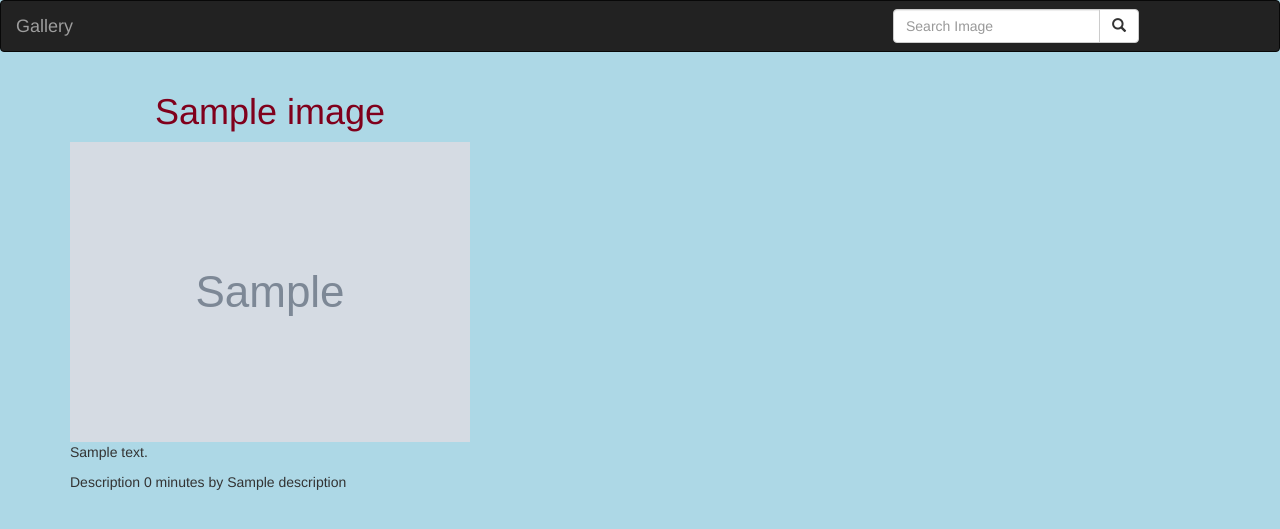
After one commit to nuriath/Django-Photo-Gallery, a Django app: template photos/templates/all-photos/image.html in a window 1280 px wide. The commit adds this page. Shown: the top 529 px of the page. Run offline with Django 3.2, Linux system fonts and the light colour scheme; the template is opened without the code that fills it: most values are stand-ins (such as "Sample title", 1, 10 or a date in 2020); grey boxes marked "Sample" are stand-in pictures; some libraries are stand-ins or nearby versions.

Commit message:
add styles

```diff
--- a/photos/models.py
+++ b/photos/models.py
@@ -64,7 +64,7 @@ class Image(models.Model):
         self.filter_by_location()
 
     @classmethod
-    def search_by_title(cls,search_term):
+    def search_by_category(cls,search_term):
         photos = cls.objects.filter(name__icontains=search_term)
         return photos
 
--- /dev/null
+++ b/photos/templates/all-photos/image.html
@@ -0,0 +1,20 @@
+{%extends 'all-photos/base.html'%}
+
+{% block content %}
+
+<div class="container">
+
+    <div class="row">
+        <div class="col-md-6">
+            <div id= "image">
+                <h1 id= "name" class="text-center">{{image.name}}</h1>
+                <img id="image" src="{{image.image.url}}" class="img-responsive" alt="">
+                <p id="descri">{{image.description}}</p>
+                <p>Description {{image.pub_date|timesince}} by {{image.description.name}}</p>
+            </div>
+        </div>
+    </div>
+
+</div>
+
+{% endblock %}
--- a/photos/templates/all-photos/search.html
+++ b/photos/templates/all-photos/search.html
@@ -17,6 +17,8 @@
     {% for image in image %}
       <div class="col-sm-6 col-md-3">
           <h1>{{image.name}}</h1>
+          <a href="url"><img src="{{image.image.url}}"></a>
+
       </div>
     {% endfor %}
   {% endif %}
--- a/photos/templates/navbar.html
+++ b/photos/templates/navbar.html
@@ -16,7 +16,7 @@
       <form class="navbar-form" role="search" action="{% url 'search_results' %}">
 
         <div class="input-group">
-          <input type="text" class="form-control" placeholder="Search Article" name="article">
+          <input type="text" class="form-control" placeholder="Search Image" name="category">
           <div class="input-group-btn">
             <button class="btn btn-default" type="submit"><i class="glyphicon glyphicon-search"></i></button>
           </div>
--- a/photos/urls.py
+++ b/photos/urls.py
@@ -5,8 +5,8 @@ from . import views
 
 urlpatterns=[
     url('^$',views.welcome,name = 'welcome'),
-    url(r'^search/', views.search_results, name='search_results')
-
+    url(r'^search/', views.search_results, name='search_results'),
+    url(r'^image/(\d+)',views.image,name ='image')
 ]
 if settings.DEBUG:
     urlpatterns+= static(settings.MEDIA_URL, document_root = settings.MEDIA_ROOT)
--- a/static/css/welcome.css
+++ b/static/css/welcome.css
@@ -1,10 +1,12 @@
+
 h1
 {
-  color: green;
+  color: rgb(128, 0, 28);
 }
-img{
+#image{
   float: left;
+
 }
-background{
-  color:yellowgreen;
+body{
+  background-color:lightblue;
 }
```
Also changed, not shown: photos/templates/all-photos/welcome.html (+13 -10 lines), photos/views.py (+10 -8 lines).
